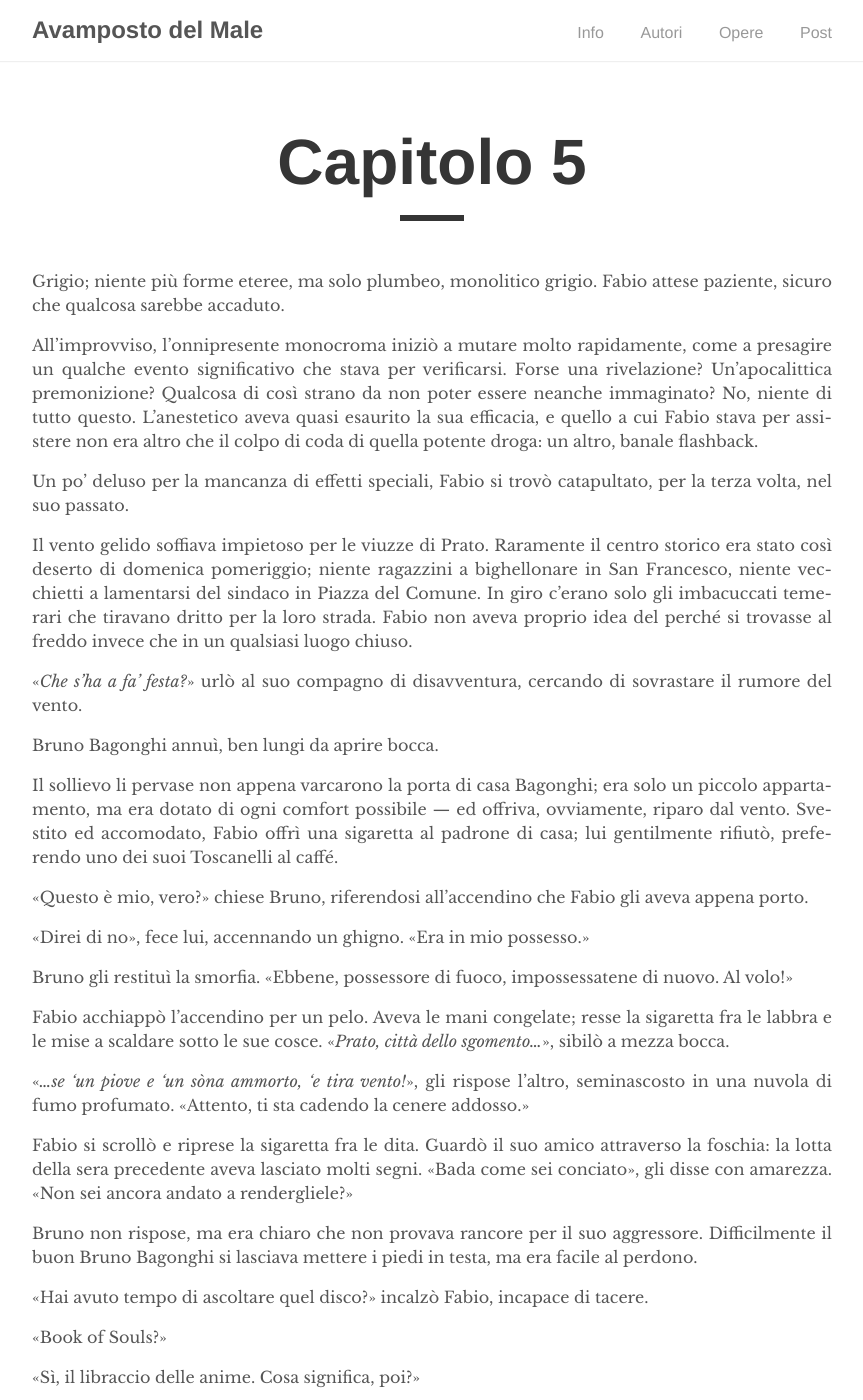
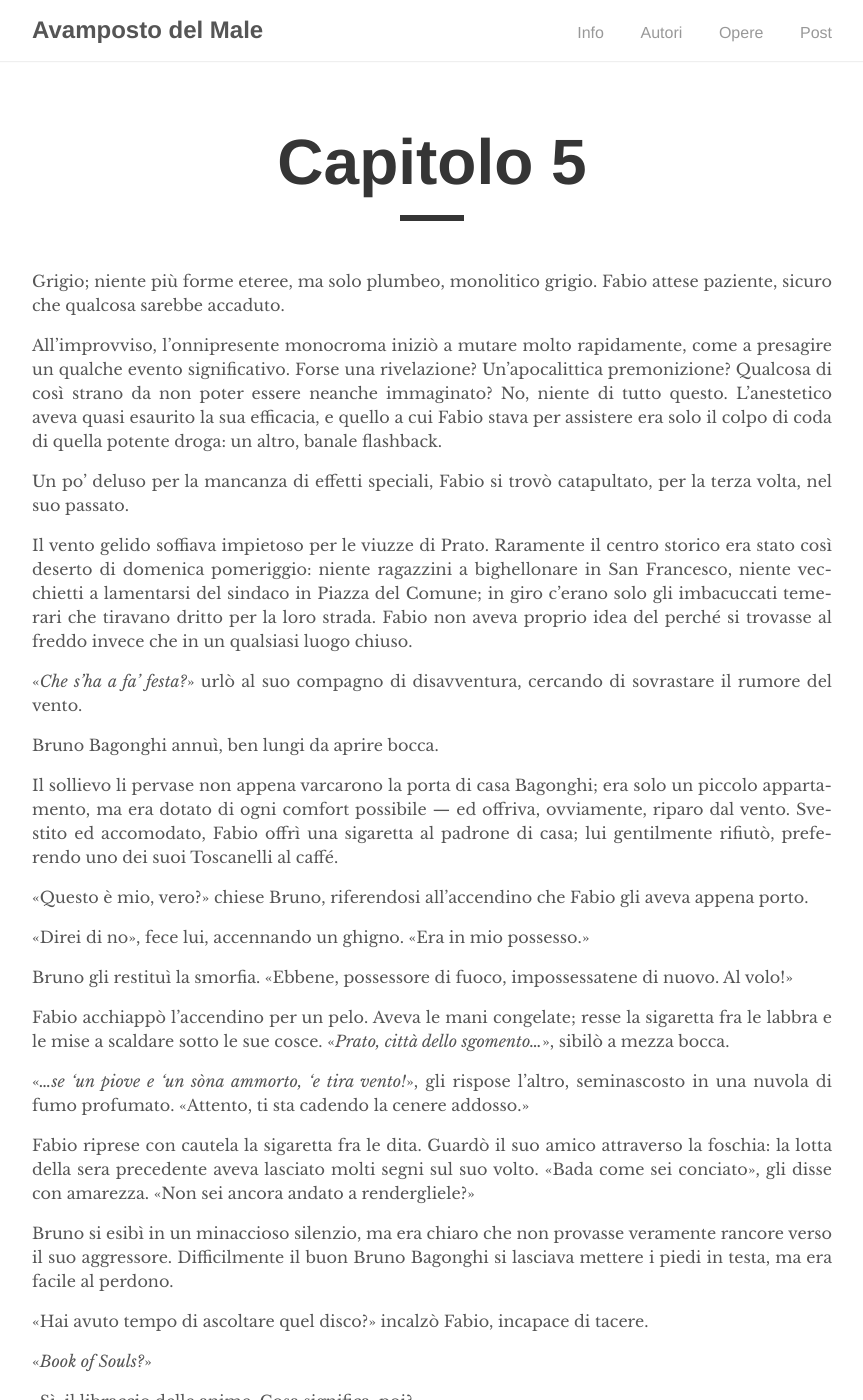
Before and after one commit to eviloutpost/eviloutpost.github.io, a Jekyll site: the page built from _works/sdp_ch/05.md, in a window 1280 px wide and 1400 px high. Shown: the whole window, without its empty margins (208-1071 px from the left). Built offline with Jekyll 4.4.1, drawn with Linux system fonts in a browser that asks for light colours; some of the changed text lies outside the part shown.

Commit message:
cannot boher anymore today

```diff
--- a/_works/sdp_ch/05.md
+++ b/_works/sdp_ch/05.md
@@ -6,11 +6,11 @@ display: 1
 
 Grigio; niente più forme eteree, ma solo plumbeo, monolitico grigio. Fabio attese paziente, sicuro che qualcosa sarebbe accaduto.
 
-All'improvviso, l'onnipresente monocroma iniziò a mutare molto rapidamente, come a presagire un qualche evento significativo che stava per verificarsi. Forse una rivelazione? Un'apocalittica premonizione? Qualcosa di così strano da non poter essere neanche immaginato? No, niente di tutto questo. L'anestetico aveva quasi esaurito la sua efficacia, e quello a cui Fabio stava per assistere non era altro che il colpo di coda di quella potente droga: un altro, banale flashback.
+All'improvviso, l'onnipresente monocroma iniziò a mutare molto rapidamente, come a presagire un qualche evento significativo. Forse una rivelazione? Un'apocalittica premonizione? Qualcosa di così strano da non poter essere neanche immaginato? No, niente di tutto questo. L'anestetico aveva quasi esaurito la sua efficacia, e quello a cui Fabio stava per assistere era solo il colpo di coda di quella potente droga: un altro, banale flashback.
 
 Un po' deluso per la mancanza di effetti speciali, Fabio si trovò catapultato, per la terza volta, nel suo passato.
 
-Il vento gelido soffiava impietoso per le viuzze di Prato. Raramente il centro storico era stato così deserto di domenica pomeriggio; niente ragazzini a bighellonare in San Francesco, niente vecchietti a lamentarsi del sindaco in Piazza del Comune. In giro c’erano solo gli imbacuccati temerari che tiravano dritto per la loro strada. Fabio non aveva proprio idea del perché si trovasse al freddo invece che in un qualsiasi luogo chiuso.
+Il vento gelido soffiava impietoso per le viuzze di Prato. Raramente il centro storico era stato così deserto di domenica pomeriggio: niente ragazzini a bighellonare in San Francesco, niente vecchietti a lamentarsi del sindaco in Piazza del Comune; in giro c’erano solo gli imbacuccati temerari che tiravano dritto per la loro strada. Fabio non aveva proprio idea del perché si trovasse al freddo invece che in un qualsiasi luogo chiuso.
 
 «*Che s’ha a fa’ festa?*» urlò al suo compagno di disavventura, cercando di sovrastare il rumore del vento.
 
@@ -28,13 +28,13 @@ Fabio acchiappò l'accendino per un pelo. Aveva le mani congelate; resse la siga
 
 «*...se 'un piove e 'un sòna ammorto, 'e tira vento!*», gli rispose l'altro, seminascosto in una nuvola di fumo profumato. «Attento, ti sta cadendo la cenere addosso.»
 
-Fabio si scrollò e riprese la sigaretta fra le dita. Guardò il suo amico attraverso la foschia: la lotta della sera precedente aveva lasciato molti segni. «Bada come sei conciato», gli disse con amarezza. «Non sei ancora andato a rendergliele?»
+Fabio riprese con cautela la sigaretta fra le dita. Guardò il suo amico attraverso la foschia: la lotta della sera precedente aveva lasciato molti segni sul suo volto. «Bada come sei conciato», gli disse con amarezza. «Non sei ancora andato a rendergliele?»
 
-Bruno non rispose, ma era chiaro che non provava rancore per il suo aggressore. Difficilmente il buon Bruno Bagonghi si lasciava mettere i piedi in testa, ma era facile al perdono.
+Bruno si esibì in un minaccioso silenzio, ma era chiaro che non provasse veramente rancore verso il suo aggressore. Difficilmente il buon Bruno Bagonghi si lasciava mettere i piedi in testa, ma era facile al perdono.
 
 «Hai avuto tempo di ascoltare quel disco?» incalzò Fabio, incapace di tacere.
 
-«Book of Souls?»
+«*Book of Souls?*»
 
 «Sì, il libraccio delle anime. Cosa significa, poi?»
 
@@ -46,17 +46,17 @@ Bruno sbuffò assente un’altra nuvola di fumo. Sembrava altrove con il pensier
 
 «Sono d’accordo, ma nonostante questo a me piace.»
 
-Bruno sospirò. Pareva non essere dell’umore adatto per discutere, ma l’argomento era certo di suo interesse; non si sarebbe sottratto al confronto di idee. Fece un altro tiro dal sigaro ed elaborò: «Ti dirò che non mi ha deluso. È perfettamente in linea con i lavori precedenti. Sono sincero, non è che avessi chissà quale aspettativa da un lavoro dei Maiden degli ultimi decenni.»
+Bruno sospirò. Pareva non essere dell’umore adatto per discutere, ma l’argomento era di suo interesse; non si sarebbe sottratto al confronto di idee. Fece un altro tiro dal sigaro ed elaborò: «Ti dirò che non mi ha deluso. È perfettamente in linea con i lavori precedenti. Sono sincero, non è che avessi chissà quale aspettativa da un lavoro dei *Maiden* degli ultimi decenni.»
 
-«Dai, la reunion è stata bella! Brave New World è oggettivamente un ottimo disco! Non puoi ---»
+«Dai, la reunion è stata bella! *Brave New World* è oggettivamente un ottimo disco! Non puoi ---»
 
-Improvvisamente, suonarono alla porta. Senza la minima esitazione, Bruno abbandonò il suo Toscanello nel posacenere e si alzò.
+Il suono del campanello interruppe Fabio. Senza la minima esitazione, Bruno abbandonò il suo Toscanello nel posacenere e si alzò.
 
 «Anche di domenica, *berva d'i' C...!*» esclamò.
 
 «Dobbiamo proprio?» mugolò Fabio mentre si imbacuccava per uscire di nuovo.
 
-«Sì, meglio di sì, a meno che tu non voglia vedermi lavorare per tutto il pomeriggio. Era scontata prima o poi una loro visita, venerdì avevo i Carabinieri nel magazzino...»
+«Sì. **qualcosa su loro che entrano e vedono il sigaro** Era scontata prima o poi una loro visita, venerdì avevo i Carabinieri nel magazzino...»
 
 Uscirono dalla porta sul retro, e si ritrovarono di nuovo investiti dal vento gelido.
 
```
